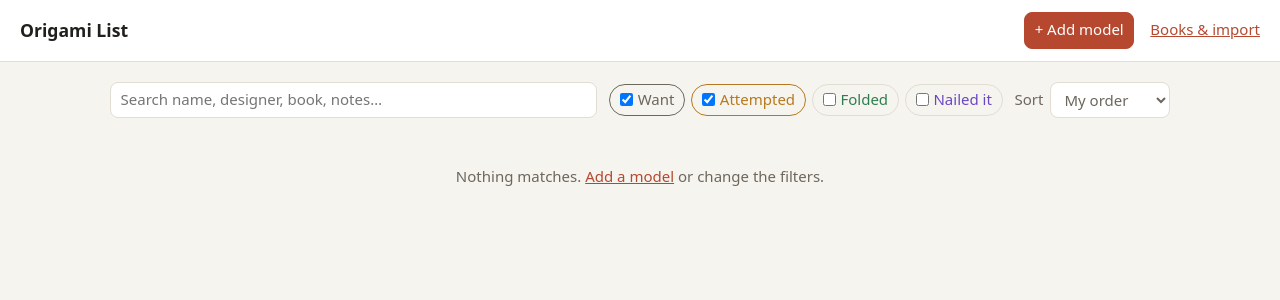
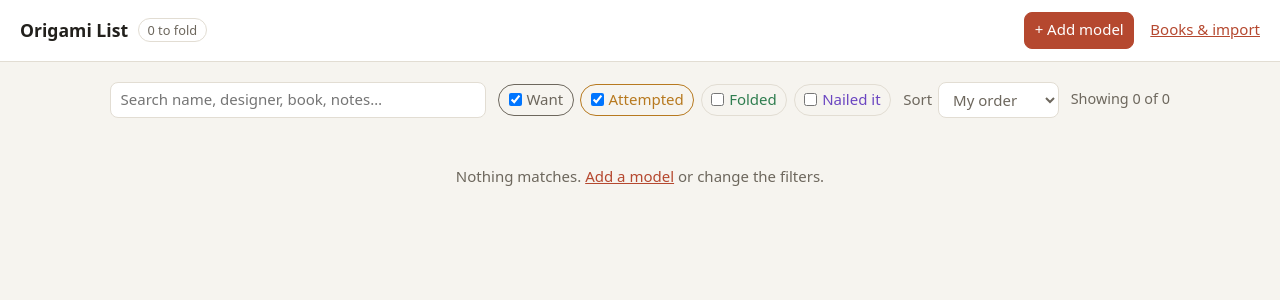
Before and after one commit to antiharmonic/origami-list, a FastAPI app: page / in a window 1280 px wide. Shown: the top 300 px of the page. Run offline with FastAPI, Linux system fonts and the light colour scheme; data that the repository does not hold is empty; parts of the project's set-up code (start-up, migrations or seed data) failed here and were passed over.

Commit message:
Show live "to fold" and "Showing x of y" counts
Header badge counts want + attempted models on every page and updates
out-of-band on inline status changes. The filter bar shows how many
models match the current filters, updated with each filter swap. Rows
use content-visibility so long lists stay smooth.

Co-Authored-By: Claude Opus 5.5 <noreply@anthropic.com>

```diff
--- a/app/db.py
+++ b/app/db.py
@@ -127,6 +127,14 @@ def list_models(conn, statuses=None, q="", sort="mine"):
     return conn.execute(sql, params).fetchall()
 
 
+def count_models(conn, statuses=None):
+    sql, params = "SELECT COUNT(*) FROM models", []
+    if statuses:
+        sql += f" WHERE status IN ({','.join('?' * len(statuses))})"
+        params = list(statuses)
+    return conn.execute(sql, params).fetchone()[0]
+
+
 def get_model(conn, model_id):
     return conn.execute(_MODEL_SELECT + " WHERE m.id = ?", (model_id,)).fetchone()
 
--- a/app/main.py
+++ b/app/main.py
@@ -30,7 +30,19 @@ app = FastAPI(lifespan=lifespan, docs_url=None, redoc_url=None)
 app.mount("/static", StaticFiles(directory=APP_DIR / "static"), name="static")
 templates = Jinja2Templates(directory=APP_DIR / "templates")
 templates.env.filters["urlpath"] = lambda p: quote(p or "")
-templates.env.globals.update(STATUSES=db.STATUSES, STATUS_LABELS=db.STATUS_LABELS, urlencode=urlencode)
+
+
+def todo_count():
+    """Models still to fold, for the header badge on every page."""
+    conn = db.connect()
+    try:
+        return db.count_models(conn, DEFAULT_STATUSES)
+    finally:
+        conn.close()
+
+
+templates.env.globals.update(STATUSES=db.STATUSES, STATUS_LABELS=db.STATUS_LABELS, urlencode=urlencode,
+                             todo_count=todo_count)
 
 
 def get_conn():
@@ -64,7 +76,7 @@ def index(request: Request, conn=Depends(get_conn)):
         sort = "mine"
     models = db.list_models(conn, statuses, q, sort)
     return templates.TemplateResponse(request, "list.html", {
-        "models": models, "statuses": statuses, "q": q, "sort": sort,
+        "models": models, "statuses": statuses, "q": q, "sort": sort, "total": db.count_models(conn),
     })
 
 
@@ -73,7 +85,10 @@ def set_status(request: Request, model_id: int, status: str = Form(...), conn=De
     if status not in db.STATUSES:
         raise HTTPException(400, "bad status")
     db.update_model(conn, model_id, {"status": status})
-    return templates.TemplateResponse(request, "_row.html", {"m": db.get_model(conn, model_id), "sortable": True})
+    # The row, plus an out-of-band swap so the header's "to fold" badge updates too.
+    row = templates.get_template("_row.html").render(m=db.get_model(conn, model_id))
+    badge = templates.get_template("_todo_count.html").render(oob=True)
+    return HTMLResponse(row + badge)
 
 
 @app.post("/models/{model_id}/move", status_code=204)
--- a/app/static/app.css
+++ b/app/static/app.css
@@ -60,6 +60,12 @@ button:hover, .button:hover { border-color: var(--muted); }
   position: sticky; top: 0; z-index: 10;
 }
 .brand { font-weight: 700; font-size: 1.1rem; color: var(--text); text-decoration: none; }
+.brand-wrap { display: flex; align-items: center; gap: .6rem; }
+.count-pill {
+  font-size: .8rem; color: var(--muted); border: 1px solid var(--border);
+  border-radius: 999px; padding: .1rem .55rem; white-space: nowrap;
+}
+#list-count { margin-left: auto; color: var(--muted); font-size: .9rem; white-space: nowrap; }
 .topbar nav { display: flex; align-items: center; gap: 1rem; }
 main { max-width: 1100px; margin: 0 auto; padding: 1.25rem; }
 
@@ -87,6 +93,9 @@ main { max-width: 1100px; margin: 0 auto; padding: 1.25rem; }
   background: var(--surface); border: 1px solid var(--border); border-radius: var(--radius);
   padding: .6rem; color: var(--text);
   border-left: 4px solid var(--want);
+  /* Lets the browser skip layout/paint for off-screen rows in a long list. */
+  content-visibility: auto;
+  contain-intrinsic-size: auto 170px;
 }
 .model.status-attempted { border-left-color: var(--attempted); }
 .model.status-folded { border-left-color: var(--folded); }
--- /dev/null
+++ b/app/templates/_todo_count.html
@@ -0,0 +1 @@
+<span id="todo-count" class="count-pill" title="Want + attempted"{% if oob %} hx-swap-oob="true"{% endif %}>{{ todo_count() }} to fold</span>
--- a/app/templates/base.html
+++ b/app/templates/base.html
@@ -10,7 +10,10 @@
 </head>
 <body>
   <header class="topbar">
-    <a class="brand" href="/">Origami List</a>
+    <div class="brand-wrap">
+      <a class="brand" href="/">Origami List</a>
+      {% include "_todo_count.html" %}
+    </div>
     <nav>
       <a href="/models/new" class="button primary">+ Add model</a>
       <a href="/books-admin">Books &amp; import</a>
--- a/app/templates/list.html
+++ b/app/templates/list.html
@@ -1,7 +1,7 @@
 {% extends "base.html" %}
 {% block content %}
 <form class="filters" action="/" hx-get="/" hx-target="#list" hx-select="#list" hx-swap="outerHTML"
-      hx-push-url="true" hx-trigger="input delay:250ms">
+      hx-select-oob="#list-count" hx-push-url="true" hx-trigger="input delay:250ms">
   <input type="hidden" name="filtered" value="1">
   <input type="search" name="q" value="{{ q }}" placeholder="Search name, designer, book, notes…" aria-label="Search">
   <div class="chips">
@@ -19,6 +19,7 @@
       <option value="book" {% if sort == "book" %}selected{% endif %}>Book</option>
     </select>
   </label>
+  <span id="list-count">Showing {{ models | length }} of {{ total }}</span>
 </form>
 
 <ul id="list" class="models {% if sort == 'mine' %}sortable{% endif %}">
```
Also changed, not shown: CLAUDE.md (+1 -1 lines), tests/test_app.py (+17 -0 lines).
